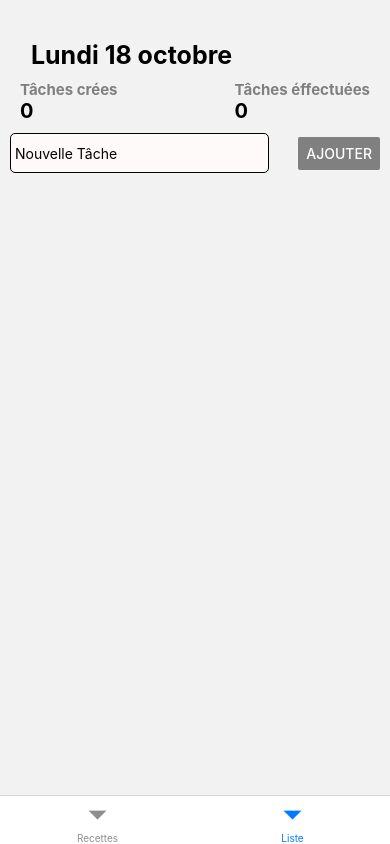
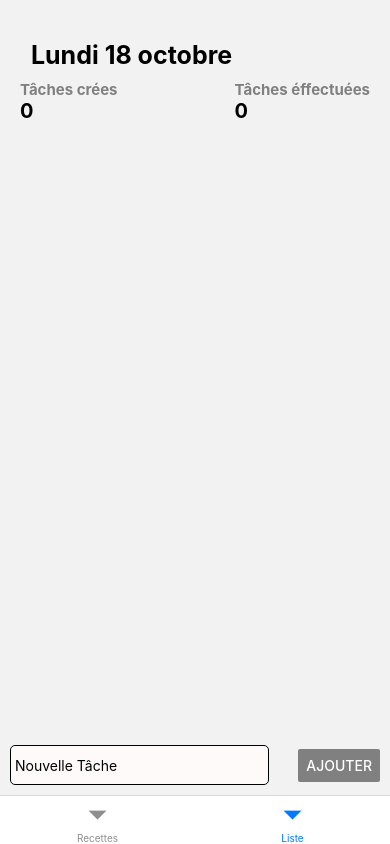
Before and after one commit to JulienMulle/appRecipes, a React Native app: screen /Liste in a window 390 px wide. Built offline with nearby package versions, Linux system fonts and the light colour scheme; no server answers.

Commit message:
correction de mise en forme

```diff
--- a/src/screen/tasks/index.js
+++ b/src/screen/tasks/index.js
@@ -31,7 +31,7 @@ export default function TaskScreen() {
     };
 
     return (
-        <SafeAreaView>
+        <SafeAreaView style={{flex:1}}>
             <FlatList
             //scroll infini avec chargement des données
             //onEndReached={()=> loadData}
```
